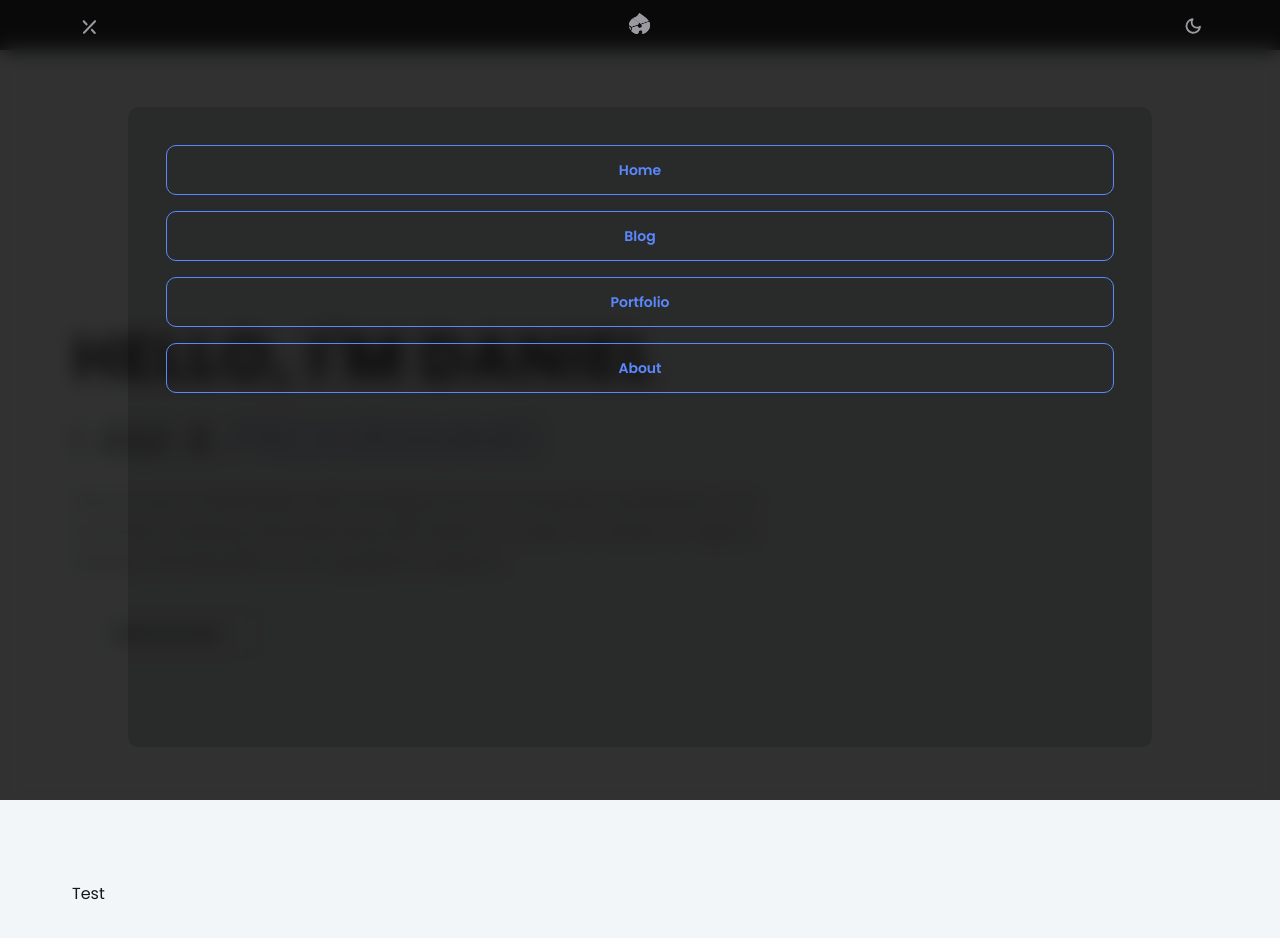
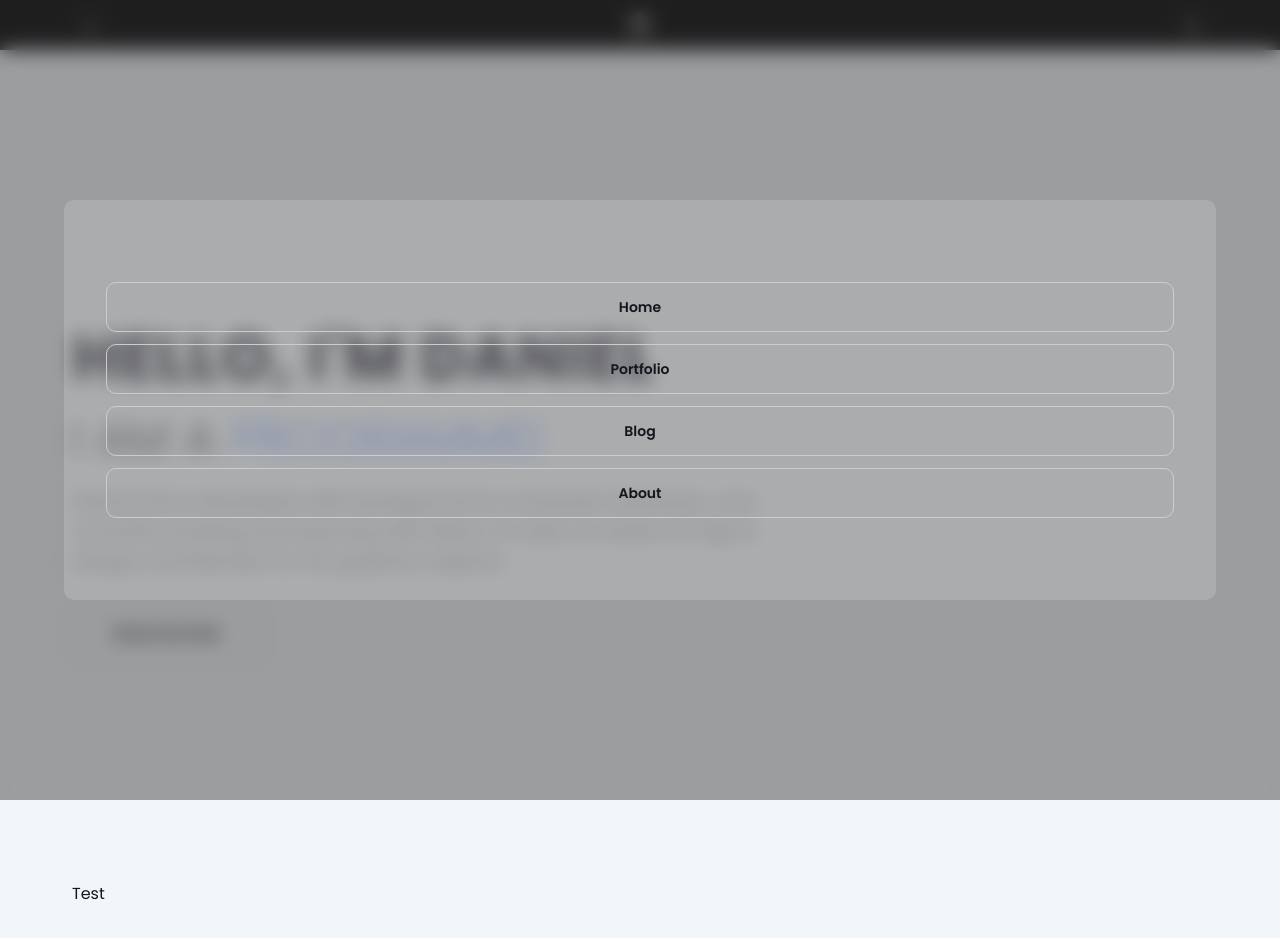
Before and after one commit to adazol123/mobile-first-approach-chakra, a Next.js app: page / in a window 1280 px wide. Both pictures are taken after a click on the button 88 px from the left and 25 px from the top of the page. Shown: the top 938 px of the page. Built offline with nearby package versions, Linux system fonts and the light colour scheme.

Commit message:
Navmenu to modal

```diff
--- a/components/Content/Home.js
+++ b/components/Content/Home.js
@@ -2,8 +2,9 @@ import { Stack, Heading, Flex, Text, useColorMode, Button } from "@chakra-ui/rea
 import Typical from 'react-typical'
 import { data } from "./type-data"
 import NextLink from 'next/link'
+import { NavMenu } from "../Header/NavMenu"
 
-export const Home = () => {
+export const Home = ( ) => {
     const { colorMode } = useColorMode()
     return (
         <Flex
@@ -55,6 +56,7 @@ export const Home = () => {
                 // color={colorMode === 'dark'? 'custom.primary' : 'custom.secondary'}
 
             > <NextLink href='#Main'>Know me more</NextLink></Button>
+
         </Flex>
     )
 }
--- a/components/Header/NavMenu.js
+++ b/components/Header/NavMenu.js
@@ -3,75 +3,19 @@ import { hamburger, hamburger_cancel, logo } from "./icons"
 import { CenterWrapper } from "../Wrapper/Center"
 import { Container } from "../Wrapper/Container"
 import styled from "@emotion/styled";
+import { useRef, useEffect } from "react";
+import ModalNav from "../Modal/ModalNav";
 
-export const NavMenu = ( { isMenu, closed }) => {
+export const NavMenu = ({ isMenu, setMenu} ) => {
     const { colorMode } = useColorMode()
-    const NavMenuContainer = styled(Flex)`
-        position: fixed;
-        top: 0px;
-        height: 100vh;
-        z-index: -1;
-        width: ${isMenu?'100%':'0'};
-        backdrop-filter: saturate(50%) blur(10px);
-        flex-direction: column;
-        // transform: translateX(${isMenu?'0':'100'}%);
-        opacity: ${isMenu?'1':'0'};
-        transition: all 1s ease;
-        display: ${isMenu?'Flex':'none'};;
-
-
-    `
-    return (
-        <NavMenuContainer
-            background='blackAlpha.800'
-            alignItems='center'
-            justifyContent='center'
-            transition='2s'
-            pointerEvents='auto'
-            onClick={() => {closed(!isMenu)}}
-        >
-            <Flex minHeight='50px' justifyContent='center' alignItems='center'>
-
-            </Flex>
-            <CenterWrapper>
-
-            <Box
-                height='80%'
-                width='80%'
-                mt={1}
-                p='30px'
-                borderRadius='10px'
-                position='absolute'
-                background={colorMode === 'dark'? 'whiteAlpha.200':'blackAlpha.300'}
-                zIndex='1000'
-
-                pointerEvents='none'
-            >
-                {/* <Flex
-                    justifyContent='space-between'
-                    alignItems='center'
-                    height='42px'
-                    width='100%'
-                    mb={4}
-                >
-                    <Button p={4}
-                        variant='outline' color={colorMode === 'dark'? 'custom.primary': 'custom.secondary'} borderColor={colorMode === 'dark'? 'custom.primary': 'custom.secondary'}
-                        onClick={() => {closed(!isMenu)}}
-                    >
-
-
-                    </Button>
-                    <Text color={colorMode === 'dark'? 'custom.primary': 'custom.secondary'}>Menu</Text >
-                </Flex> */}
-                <Flex flexDir='column' width='100%' height='auto' alignContent='center' justifyContent='start'  pointerEvents='auto'>
-                    <Button m={2} variant='outline' color={colorMode === 'dark'? 'custom.primary': 'custom.secondary'} borderColor={colorMode === 'dark'? 'custom.primary': 'custom.secondary'} >Home</Button>
-                    <Button m={2} variant='outline' color={colorMode === 'dark'? 'custom.primary': 'custom.secondary'} borderColor={colorMode === 'dark'? 'custom.primary': 'custom.secondary'} >Blog</Button>
-                    <Button m={2} variant='outline' color={colorMode === 'dark'? 'custom.primary': 'custom.secondary'} borderColor={colorMode === 'dark'? 'custom.primary': 'custom.secondary'} >Portfolio</Button>
-                    <Button m={2} variant='outline' color={colorMode === 'dark'? 'custom.primary': 'custom.secondary'} borderColor={colorMode === 'dark'? 'custom.primary': 'custom.secondary'} >About</Button>
-                </Flex>
-
-            </Box>
-            </CenterWrapper>
-        </NavMenuContainer>
-    )
+   return (
+    <>
+    <ModalNav  open={isMenu} setOpen={setMenu}>
+       <Button variant='outline' >Home</Button>
+       <Button variant='outline' >Portfolio</Button>
+       <Button variant='outline' >Blog</Button>
+       <Button variant='outline' >About</Button>
+    </ModalNav>
+    </>
+   )
 }
--- a/components/Header/NavbarNew.js
+++ b/components/Header/NavbarNew.js
@@ -69,7 +69,7 @@ export const NavbarNew = ({ children ,isMenu, setMenu }) => {
             </Icon>
             <ThemeSwitch />
         </StickNav>
-        <NavMenu isMenu={isMenu} closed={setMenu}/>
+
         </>
     )
 }
--- /dev/null
+++ b/components/Modal/ModalNav.js
@@ -0,0 +1,64 @@
+import { Box, Flex } from "@chakra-ui/react"
+import { motion, AnimatePresence } from "framer-motion"
+import { useState } from "react"
+
+const ModalNav = ( { children, open, setOpen }) => {
+
+    return (
+        <AnimatePresence>
+            {open && (
+                <>
+                <Box
+                    as={motion.div}
+                    position='fixed'
+                    top='0'
+                    left='0'
+                    height='100vh'
+                    width='100vw'
+                    background='blackAlpha.500'
+                    className='modal-backdrop'
+                    zIndex='1000'
+                    overflow='hidden'
+                    backdropFilter=' saturate(100%) blur(10px)'
+                    initial={{ opacity: 0,  }}
+                    animate={{ opacity: 1, transition: { duration: 0.8 } }}
+                    exit={{ opacity: 0, transition: { delay: 0.4 }}}
+                    onClick={() => setOpen(false)}
+                />
+                    <Box
+                        as={motion.div}
+                        position='fixed'
+                        inset='0'
+                        margin='auto'
+                        width='90%'
+                        height='50%'
+                        borderRadius='10px'
+                        background='whiteAlpha.300'
+                        padding='2px'
+                        className='modal-content-wrapper'
+                        zIndex='1001'
+
+                        initial={{ scale: 1, x: 500,  }}
+                        animate={{ scale: 1, x: 0, transition: { duration: 0.8 } }}
+                        exit={{ x: 500, transition: { duration: 0.8 } }}
+                    >
+                    <Flex
+                        as={motion.div}
+                        flexDir='column'
+                        width='100%'
+                        height='100%'
+                        justifyContent='center'
+                        alignContent='stretch'
+                        gridGap={3}
+                        p={10}
+                    >
+                    {children}
+                    </Flex>
+                    </Box>
+                </>
+            )}
+        </AnimatePresence>
+    )
+}
+
+export default ModalNav
--- a/components/Wrapper/Container.js
+++ b/components/Wrapper/Container.js
@@ -5,11 +5,11 @@ import { ThemeSwitch } from "../Button/ThemeSwitch";
 import { NavbarNew } from "../Header/NavbarNew";
 import { CenterWrapper } from "./Center";
 import { useState } from "react";
+import { NavMenu } from "../Header/NavMenu";
 
 export const Container = ({ children }) => {
-
+    const [ isMenu, setMenu ] = useState(false)
     const { colorMode } = useColorMode()
-    const [ isMenu, setMenu] = useState(false)
     const backgroundColor = {
         light: '#F3F6F9',
         dark: '#262F3D',
@@ -36,6 +36,7 @@ export const Container = ({ children }) => {
         <CenterWrapper>
             { children }
         </CenterWrapper>
+        <NavMenu isMenu={isMenu} setMenu={setMenu}/>
         </>
     )
 }
--- a/pages/index.js
+++ b/pages/index.js
@@ -6,17 +6,19 @@ import styles from '../styles/Home.module.css'
 import { Home as Content } from '../components/Content/Home'
 import { Container } from '../components/Wrapper/Container'
 import { Section } from '../components/Content/Section'
+import { useState } from 'react'
 
 export default function Home() {
   const { toggleColorMode } = useColorMode()
   const formBackground = useColorModeValue('gray.200', 'gray.700')
+  const { isMenu, setMenu} = useState(false)
   return (
 
-    <Container>
+    <Container isMenu={isMenu} setMenu={setMenu}>
       <Head>
       <title>Adazolhub</title>
       </Head>
-      <Content/>
+      <Content isMenu={isMenu} setMenu={setMenu}/>
       <Section/>
     </Container>
   )
```
